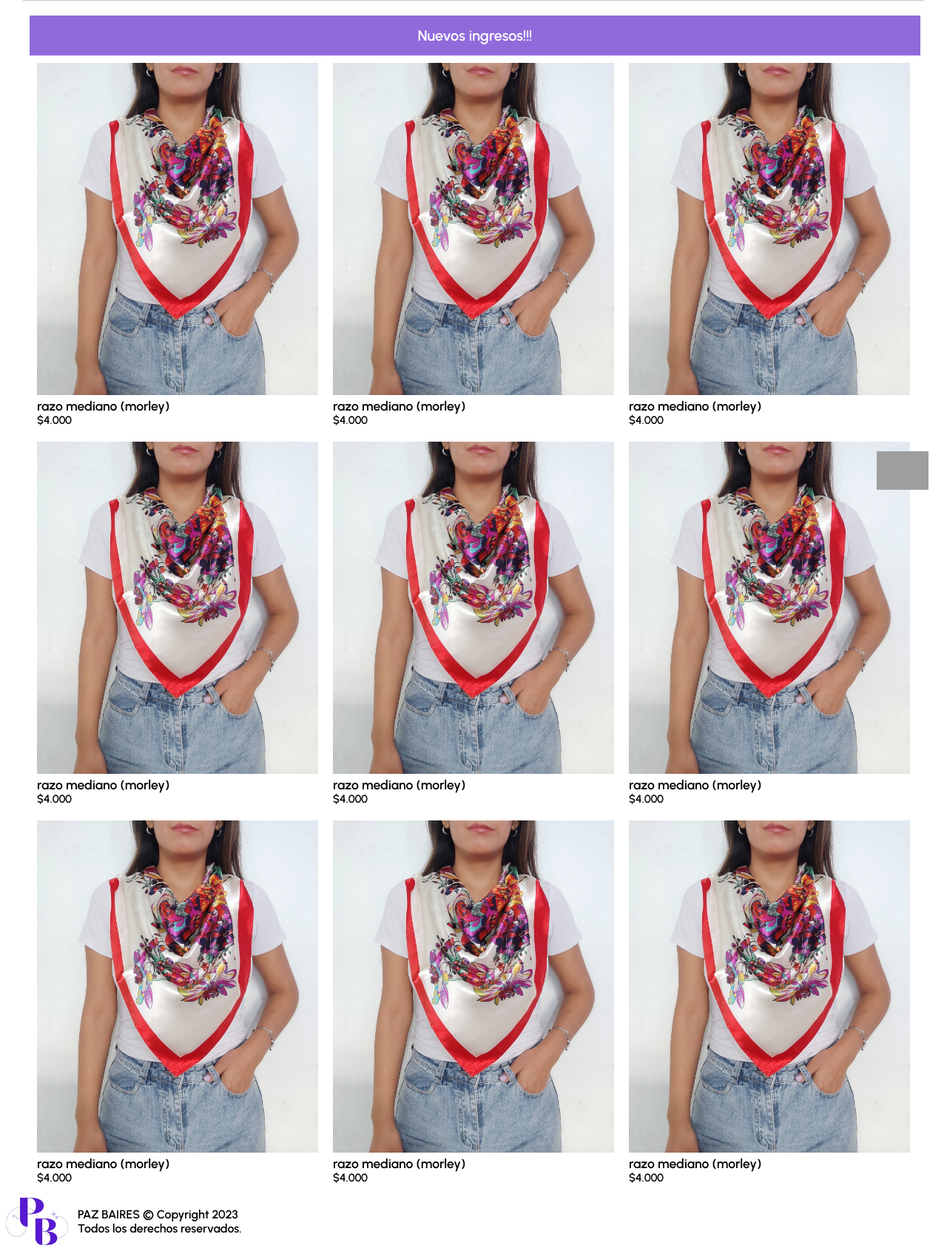
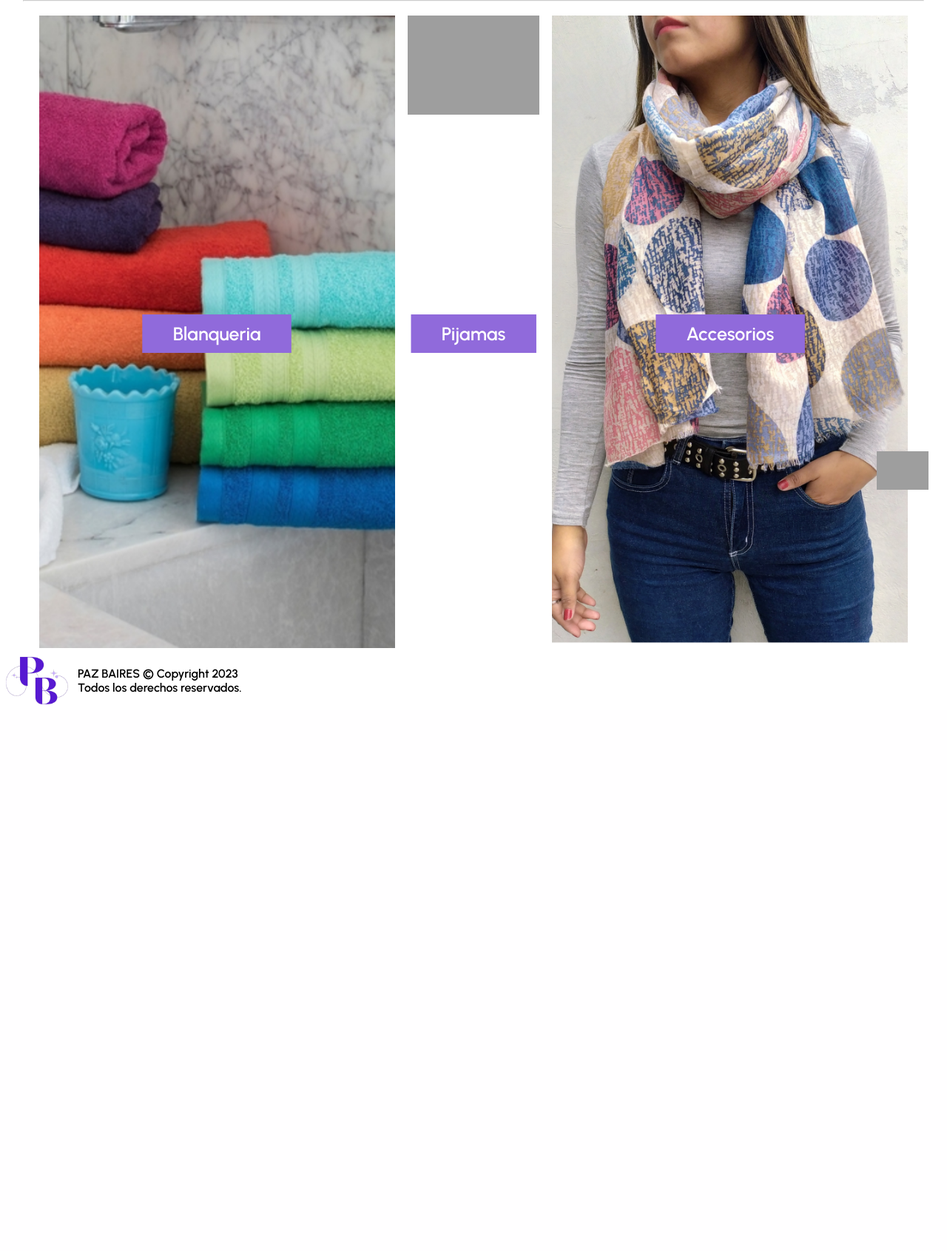
Before and after one commit to g4b1p/Paz-Baires, a PHP site: page /tienda.php in a window 1280 px wide. Shown: the part 113-1804 px from the top of the page at 74% size. After the commit the page ends 1066 px from the top, so only its background shows below. Run offline with PHP 8.4, Linux system fonts and the light colour scheme; grey boxes are pictures that could not be loaded.

Commit message:
creo colecciones

```diff
--- a/tienda.php
+++ b/tienda.php
@@ -4,55 +4,32 @@
 <?php require_once "includes/head.php"; ?>
 
 <style>
-    .tienda-header {
-        padding: 2px;
-        flex: 0 0 100%;
-        /*para q los elementos no crezcan ni se encoja (flex-grow y flex-shrink son ambos 0), q tengan un ancho del 100%*/
-        width: 100%;
-        height: 50px;
-        font-size: 20px;
-        display: flex;
-        justify-content: center;
-        /*centra horizontalmente el conten*/
-        align-items: center;
-        /*centra verticalmente el conten*/
-        color: rgb(255, 255, 255);
-        background-color: #906ADB;
-    }
-
-    .articulos-container {
+    .colecciones {
         display: flex;
     }
 
-    .articulo {
-        margin: 10px;
-        font-size: 15px;
+    .colecciones > div {
+        position: relative;
+        text-align: center;
     }
 
-    .imagen-container {
-        position: relative;
-    }
-
-    .imagen-container button {
-        font-size: 16px;
-        padding: 5px;
-        width: 200px;
-        height: auto;
-        background-color: #906ADB;
-        border: #8ca853;
-        color: #ffffff;
-        cursor: pointer;
+    .coleccion-button {
         position: absolute;
         top: 50%;
         left: 50%;
         transform: translate(-50%, -50%);
-        opacity: 0;
-        transition: opacity 0.2s ease-in-out;
+        padding: 10px 40px;
+        font-size: 25px;
+        background-color: #906ADB;
+        border: 1px solid #906ADB;
+        color: #fff;
     }
 
-    .imagen-container:hover button {
-        opacity: 1;
+    .coleccion-button:hover {
+        background-color: #7B5ABB;
+        cursor: pointer;
     }
+
 </style>
 
 <body>
@@ -63,88 +40,26 @@
     <?php require_once "includes/styles/container-principal-style.php"; ?>
 
     <div class="container-principal">
-        <div class="tienda-header">
-            <h4>Nuevos ingresos!!!<h4>
+        <div class="colecciones">
+            <div class="blanqueria">
+                <a href="blanqueria.php">
+                    <img src="images/blanqueria.png" style="height: auto; width: 95%;">
+                    <button class="coleccion-button">Blanqueria</button>
+                </a>
+            </div>
+            <div class="pijamas">
+                <a href="pijamas.php">
+                    <img src="images/pijamas.png" style="height: auto; width: 95%;">
+                    <button class="coleccion-button">Pijamas</button>
+                </a>
+            </div>
+            <div class="accesorios">
+                <a href="accesorios.php">
+                    <img src="images/accesorios.png" style="height: auto; width: 95%;">
+                    <button class="coleccion-button">Accesorios</button>
+                </a>
+            </div>
         </div>
-
-        <div class="articulos-container">
-                <div class="articulo">
-                    <div class="imagen-container">
-                        <img src="images/phot1.jpg" style="max-width: 100%; height: auto;">
-                        <a href=""><button>seleccionar opciones</button></a>
-                    </div>
-                    <h3>razo mediano (morley)</h3>
-                    <h4>$4.000</h4>
-                </div>
-                <div class="articulo">
-                    <div class="imagen-container">
-                        <img src="images/phot1.jpg" style="max-width: 100%; height: auto;">
-                        <a href=""><button>seleccionar opciones</button></a>
-                    </div>
-                    <h3>razo mediano (morley)</h3>
-                    <h4>$4.000</h4>
-                </div>
-                <div class="articulo">
-                    <div class="imagen-container">
-                        <img src="images/phot1.jpg" style="max-width: 100%; height: auto;">
-                        <a href=""><button>seleccionar opciones</button></a>
-                    </div>
-                    <h3>razo mediano (morley)</h3>
-                    <h4>$4.000</h4>
-                </div>
-            </div>
-            <div class="articulos-container">
-                <div class="articulo">
-                    <div class="imagen-container">
-                        <img src="images/phot1.jpg" style="max-width: 100%; height: auto;">
-                        <a href=""><button>seleccionar opciones</button></a>
-                    </div>
-                    <h3>razo mediano (morley)</h3>
-                    <h4>$4.000</h4>
-                </div>
-                <div class="articulo">
-                    <div class="imagen-container">
-                        <img src="images/phot1.jpg" style="max-width: 100%; height: auto;">
-                        <a href=""><button>seleccionar opciones</button></a>
-                    </div>
-                    <h3>razo mediano (morley)</h3>
-                    <h4>$4.000</h4>
-                </div>
-                <div class="articulo">
-                    <div class="imagen-container">
-                        <img src="images/phot1.jpg" style="max-width: 100%; height: auto;">
-                        <a href=""><button>seleccionar opciones</button></a>
-                    </div>
-                    <h3>razo mediano (morley)</h3>
-                    <h4>$4.000</h4>
-                </div>
-            </div>
-            <div class="articulos-container">
-                <div class="articulo">
-                    <div class="imagen-container">
-                        <img src="images/phot1.jpg" style="max-width: 100%; height: auto;">
-                        <a href=""><button>seleccionar opciones</button></a>
-                    </div>
-                    <h3>razo mediano (morley)</h3>
-                    <h4>$4.000</h4>
-                </div>
-                <div class="articulo">
-                    <div class="imagen-container">
-                        <img src="images/phot1.jpg" style="max-width: 100%; height: auto;">
-                        <a href=""><button>seleccionar opciones</button></a>
-                    </div>
-                    <h3>razo mediano (morley)</h3>
-                    <h4>$4.000</h4>
-                </div>
-                <div class="articulo">
-                    <div class="imagen-container">
-                        <img src="images/phot1.jpg" style="max-width: 100%; height: auto;">
-                        <a href=""><button>seleccionar opciones</button></a>
-                    </div>
-                    <h3>razo mediano (morley)</h3>
-                    <h4>$4.000</h4>
-                </div>
-            </div>
     </div>
 
     <?php require_once "includes/footer.php"; ?>
```
Also changed, not shown: inicio.php (+12 -39 lines), images/accesorios.png (added), images/blanqueria.png (added), images/phot1.jpg (deleted), images/phot2.jpg (deleted), 1 other file.
